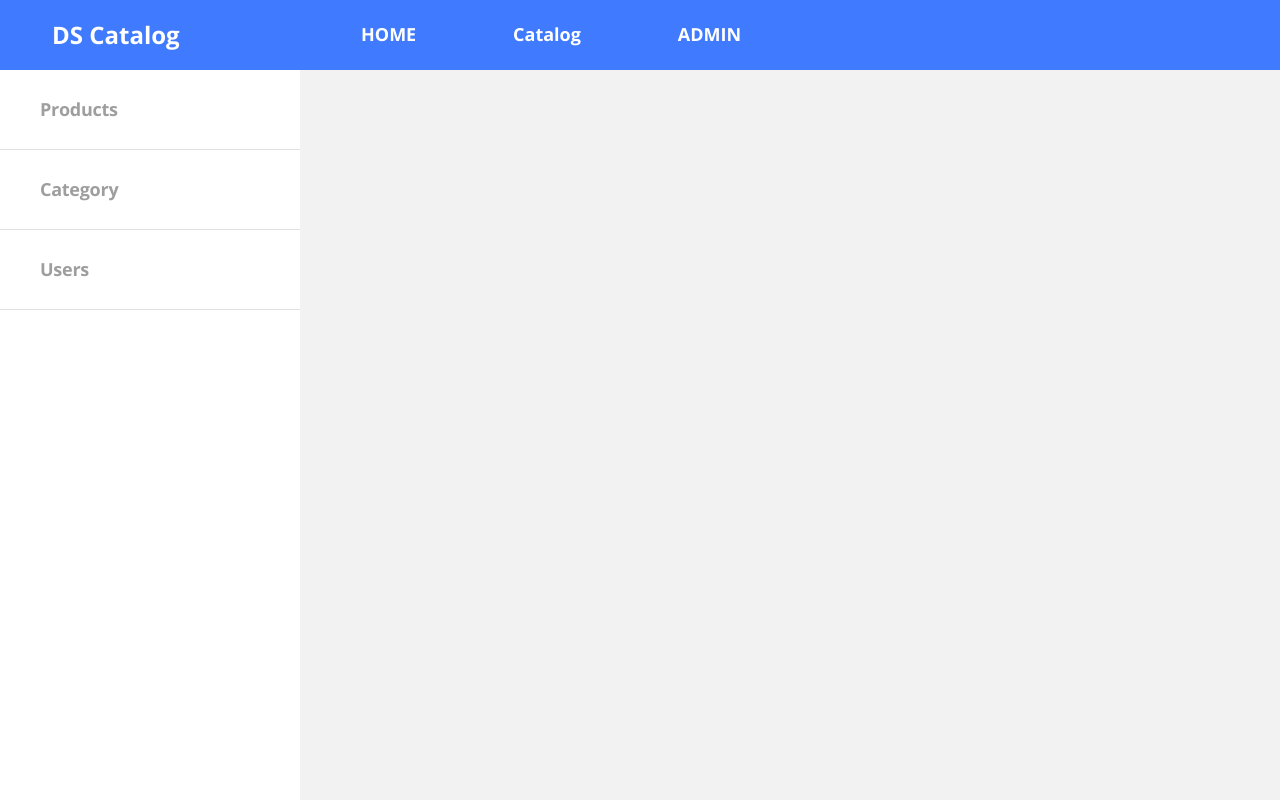
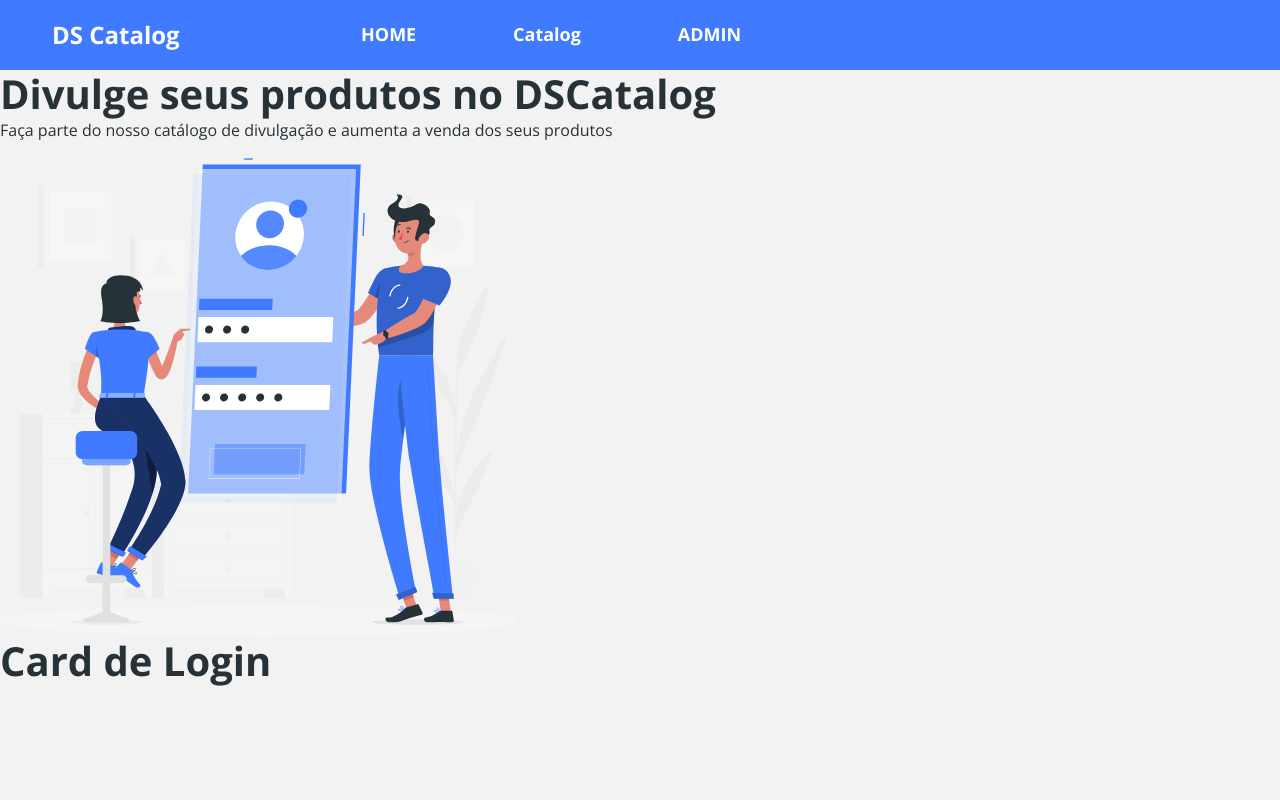
Before and after one commit to J-DouglasLira/DSCatalog, a React (Create React App) app in the folder frontend/: page /admin/auth/login in a window 1280 px wide. Built offline with nearby package versions, Linux system fonts and the light colour scheme; no server answers.

Commit message:
feat: admin/auth routes

```diff
--- a/frontend/src/Routes.tsx
+++ b/frontend/src/Routes.tsx
@@ -1,5 +1,6 @@
 import { NavBar } from "components/Navbar";
 import Admin from "pages/Admin";
+import Auth from "pages/Admin/Auth";
 import Catalog from "pages/Catalog";
 import Home from "pages/Home";
 import ProductDetails from "pages/ProductDetails";
@@ -15,6 +16,8 @@ const Routers = () => {
         <Route path="/products/:productId" element={<ProductDetails />} />
         <Route path="/admin/" element={<Navigate to="/admin/products" />} />
         <Route path="/admin/*" element={<Admin />} />
+        <Route path='/admin/auth' element={<Navigate to="/admin/auth/login" />} />
+        <Route path='/admin/auth/*' element={<Auth />} />
       </Routes>
     </BrowserRouter>
   );
```
